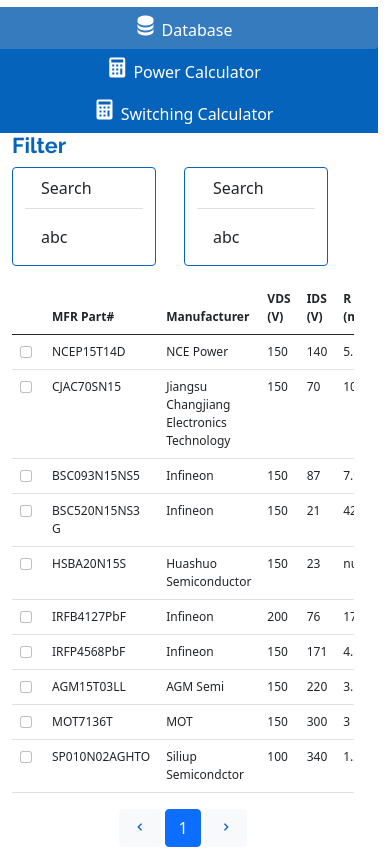
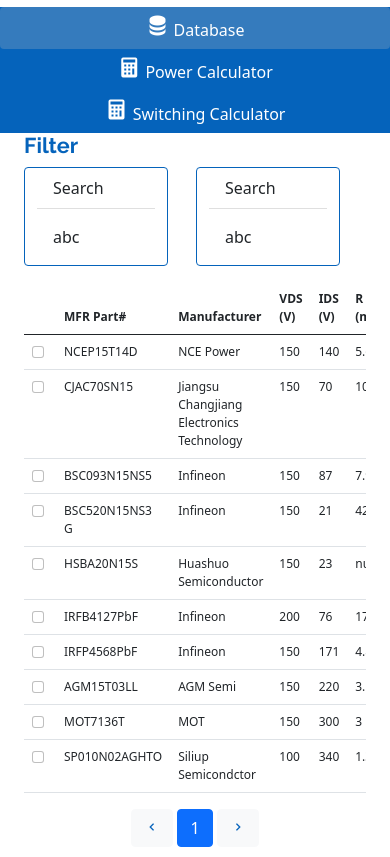
Before and after one commit to SuryaAssistant/mosfet-database, a plain HTML site: page index.html in a window 390 px wide. Shown: the part 53-910 px from the top of the page. Drawn offline with nearby package versions, Linux system fonts and the light colour scheme.

Commit message:
fix: width in mobile version

```diff
--- a/index.html
+++ b/index.html
@@ -25,7 +25,8 @@
         </nav>
 
         <section class="d-flex flex-column" style="padding-bottom:0px; height: calc(100vh - 60px)">
-            <div class="row" style="height: 100%; width:100%">
+            <div class="col">
+            <div class="row" style="height: 100%; margin:0px">
                 <!-- Tab Menu -->
                 <div class="col-md-2 prime-background">
                     <div class="row">
@@ -254,6 +255,7 @@
 
                 </div>
             </div>
+        </div>
         </section>
 
         <!-- Bootstrap script -->
```
